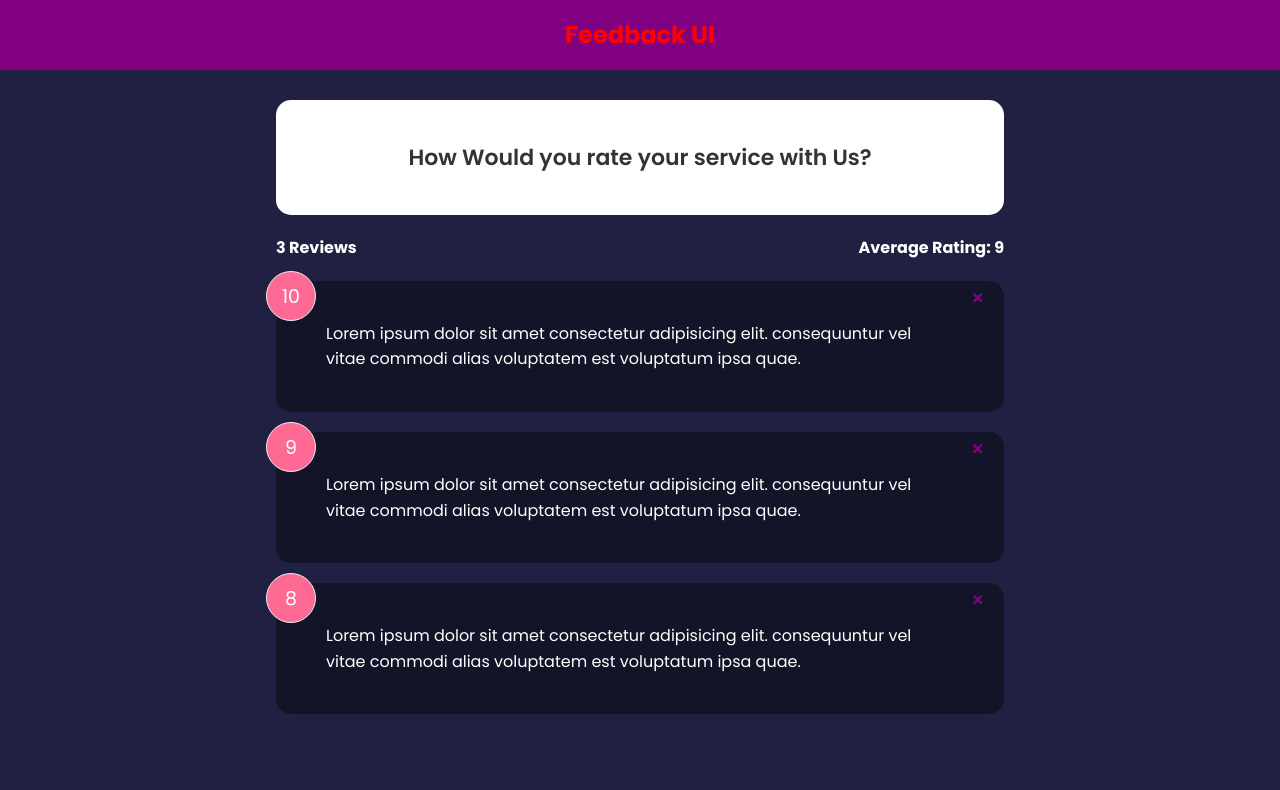
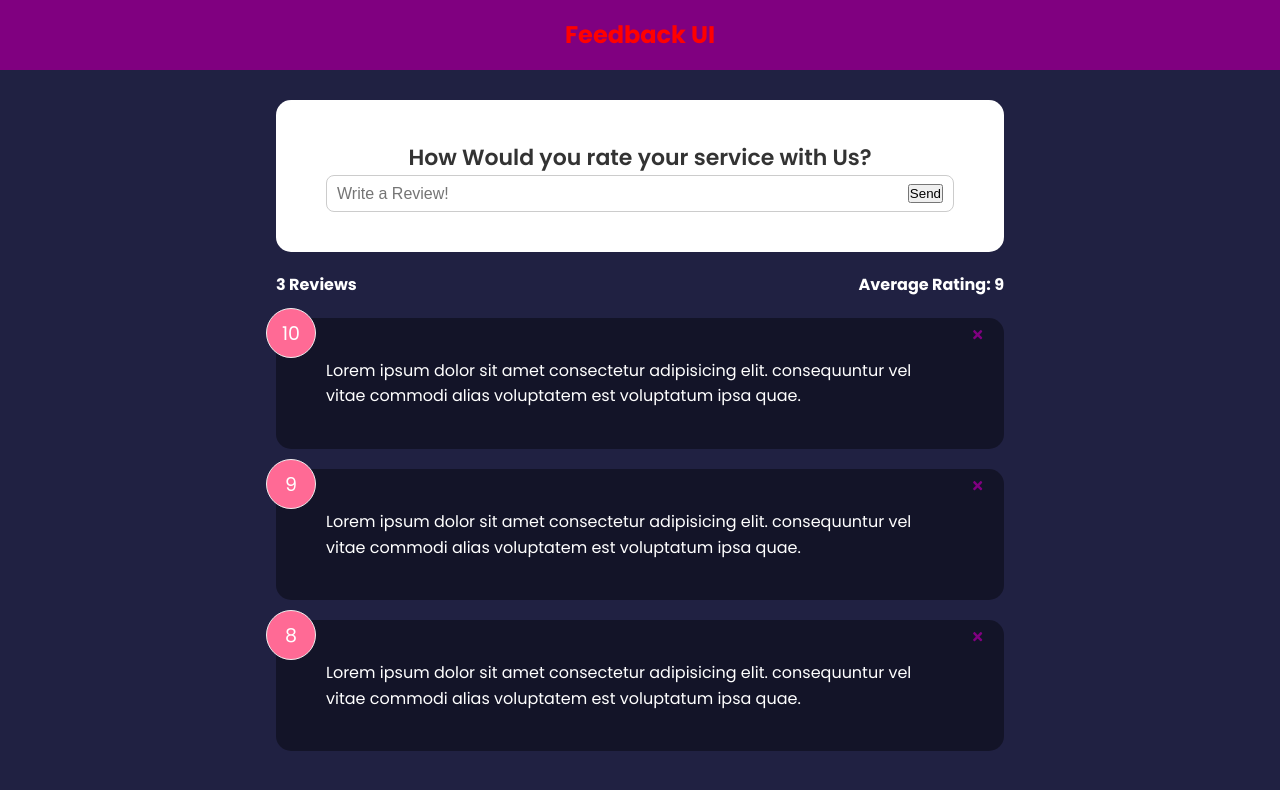
Before and after one commit to renatoguara2020/app-basics-of-react, a React (Create React App) app: page / in a window 1280 px wide. Shown: the top 790 px of the page. Built offline with nearby package versions, Linux system fonts and the light colour scheme.

Commit message:
commit changes

```diff
--- a/src/components/FeedbackForm.jsx
+++ b/src/components/FeedbackForm.jsx
@@ -1,12 +1,22 @@
-import React from 'react'
+import React, {useState} from 'react'
 import Card from './shared/Card';
 
 const FeeddbackForm = () => {
+
+  const [text, setText] = useState('');
+
+  const handleTextChange = (e) => {
+     setText(e.target.value)
+  }
   return (
     <Card>
         <form>
           <h2>How Would you rate your service with Us?</h2>
           {/*to-do  rating select Component*/}
+          <div className="input-group">
+           <input onChange={handleTextChange} type="text" placeholder='Write a Review!' value={text} />
+           <button type="submit">Send</button>
+          </div>
 
         </form>
     </Card>
```
